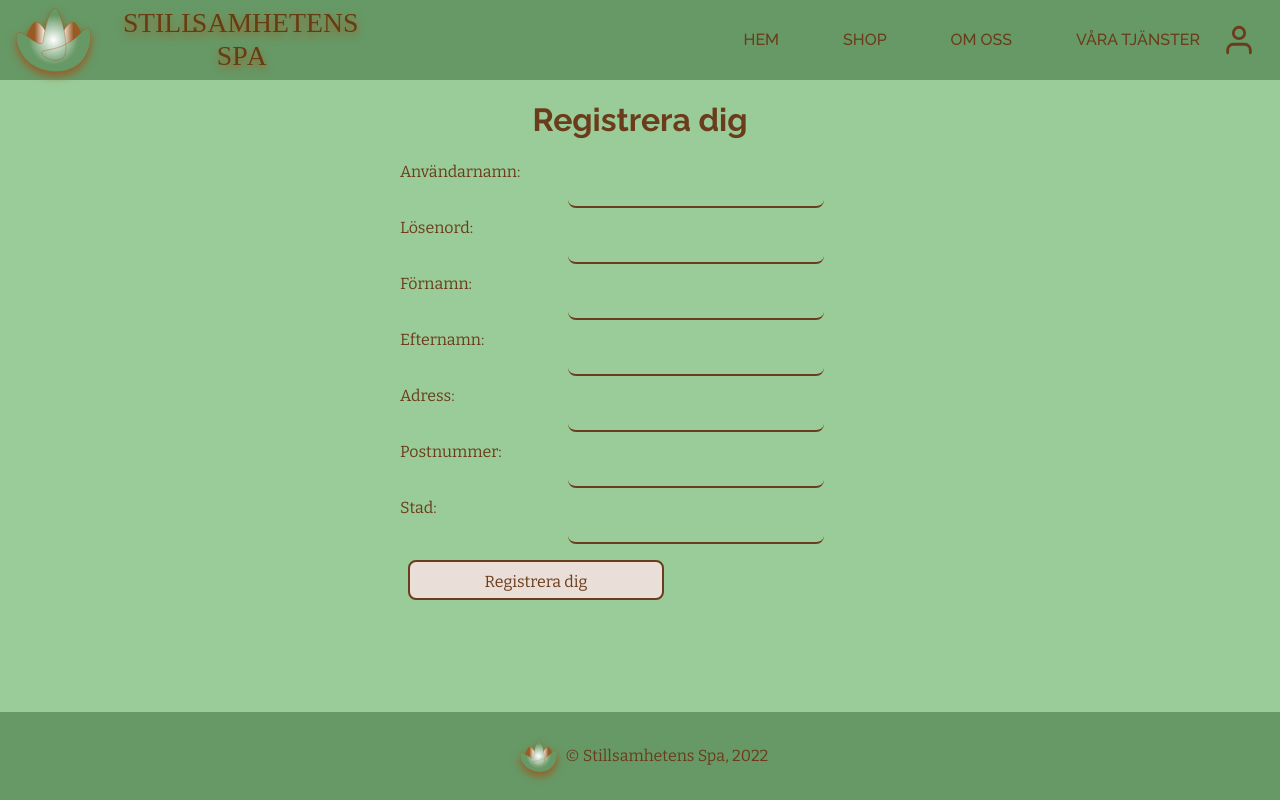
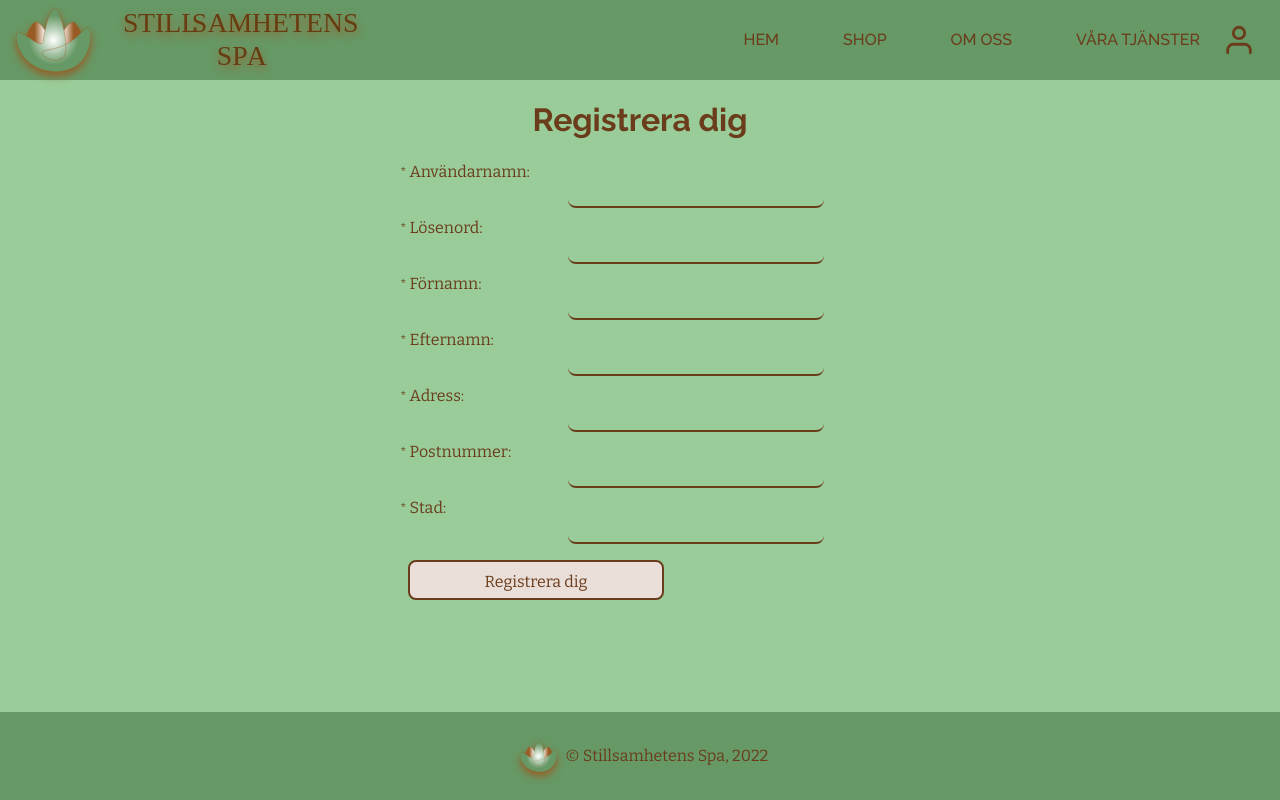
Before and after one commit to sarablom/spa-shop, a React (Create React App) app in the folder client/: page /signup in a window 1280 px wide. Built offline with nearby package versions, Linux system fonts and the light colour scheme.

Commit message:
add background image for start page

```diff
--- a/client/src/components/users/SignupForm.tsx
+++ b/client/src/components/users/SignupForm.tsx
@@ -110,49 +110,49 @@ function SignupForm() {
 
   return (
     <FormElement onSubmit={submitHandler}>
-      <label htmlFor="userName">Användarnamn: </label>
+      <label htmlFor="userName"><small>*</small> Användarnamn: </label>
       <input
         type="text"
         id="userName"
         value={userName}
         onChange={(e) => setUserName(e.target.value)}
       />
-      <label htmlFor="password">Lösenord: </label>
+      <label htmlFor="password"><small>*</small> Lösenord: </label>
       <input
         type="password"
         id="password"
         value={password}
         onChange={(e) => setPassword(e.target.value)}
       />
-      <label htmlFor="firstName">Förnamn: </label>
+      <label htmlFor="firstName"><small>*</small> Förnamn: </label>
       <input
         type="text"
         id="firstName"
         value={firstName}
         onChange={(e) => setFirstName(e.target.value)}
       />
-      <label htmlFor="lastName">Efternamn: </label>
+      <label htmlFor="lastName"><small>*</small> Efternamn: </label>
       <input
         type="text"
         id="lastName"
         value={lastName}
         onChange={(e) => setLastName(e.target.value)}
       />
-      <label htmlFor="address">Adress: </label>
+      <label htmlFor="address"><small>*</small> Adress: </label>
       <input
         type="text"
         id="address"
         value={address}
         onChange={(e) => setAddress(e.target.value)}
       />
-      <label htmlFor="zipCode">Postnummer: </label>
+      <label htmlFor="zipCode"><small>*</small> Postnummer: </label>
       <input
         type="text"
         id="zipCode"
         value={zipCode}
         onChange={(e) => setZipCode(e.target.value)}
       />
-      <label htmlFor="city">Stad: </label>
+      <label htmlFor="city"><small>*</small> Stad: </label>
       <input
         type="text"
         id="city"
--- a/client/src/pages/StartPage.tsx
+++ b/client/src/pages/StartPage.tsx
@@ -1,11 +1,25 @@
-import React from 'react'
+import backgroundPic from "../assets/solnedgang-trad.jpg";
+import styled from "styled-components";
 
 function HomePage() {
   return (
-    <main>
-      <h1>Välkommen till Stillsamhetens Spa</h1>
-    </main>
-  )
+    <StartMain>
+      <SideTitle>Välkommen till Stillsamhetens Spa</SideTitle>
+    </StartMain>
+  );
 }
 
-export default HomePage
+const StartMain = styled.main`
+  background-image: linear-gradient(
+      rgba(153, 204, 153, 0.9),
+      rgba(153, 204, 153, 0.7)
+    ),
+    url(${backgroundPic});
+  background-size: cover;
+`;
+
+const SideTitle = styled.h1`
+  padding: 4rem 1rem;
+`;
+
+export default HomePage;
```
Also changed, not shown: client/src/assets/solnedgang-trad.jpg (added).
